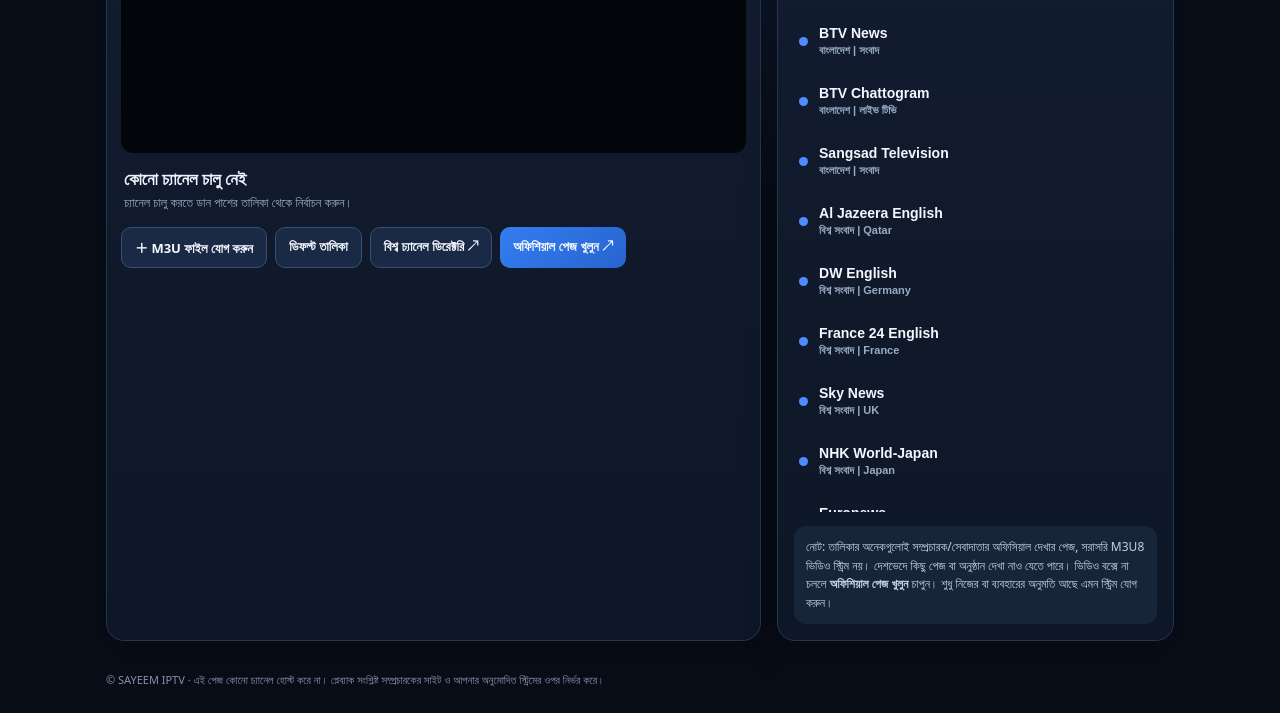
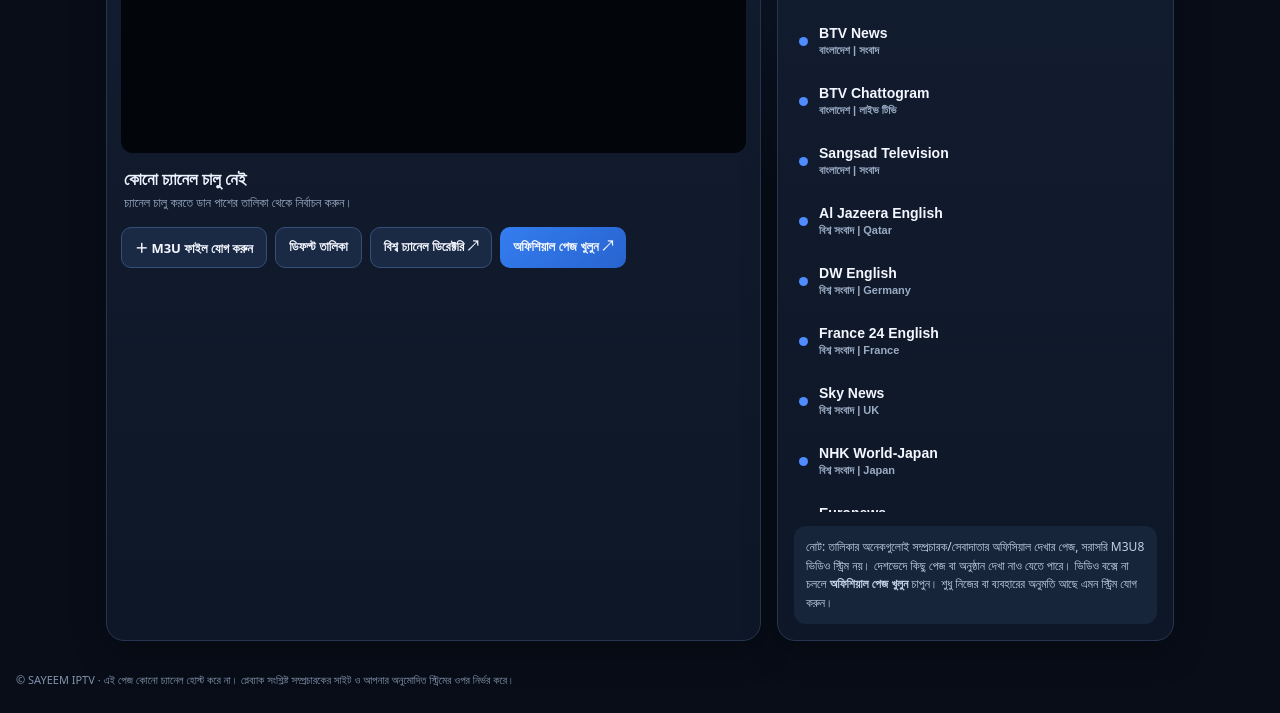
Before and after one commit to sayeem-iptv/sayeem-iptv, a plain HTML site: page index (1).html in a window 1280 px wide. Shown: the part 300-1013 px from the top of the page. Drawn offline with nearby package versions, Linux system fonts and the light colour scheme.

Commit message:
Update index (1).html

```diff
--- a/index (1).html
+++ b/index (1).html
@@ -25,7 +25,7 @@ input[type=file]{display:none}.side-head{padding:16px;border-bottom:1px solid va
 .channel:hover,.channel.active{background:#1a2a45;border-color:#35517a}.channel .dot{width:9px;height:9px;border-radius:50%;background:#4e8cff;flex:none}.channel .meta{min-width:0;flex:1}.channel b{display:block;font-size:14px;white-space:nowrap;overflow:hidden;text-overflow:ellipsis}.channel small{display:block;color:var(--muted);margin-top:3px;font-size:11px}
 .note{margin:14px 16px 16px;padding:12px;border-radius:12px;background:#17253a;color:#c2d1e6;font-size:12px;line-height:1.55}
 .status{color:#8de0bc}.empty{color:var(--muted);padding:24px;text-align:center;font-size:13px}
-footer{max-width:1100px;margin:0 auto;padding:0 16px 24px;color:#8293ad;font-size:11px;line-height:1.6}
+footer{max-width:1100pxç;margin:0 auto;padding:0 16px 24px;color:#8293ad;font-size:11px;line-height:1.6}
 @media(max-width:760px){main{grid-template-columns:1fr}.list{max-height:390px}header{padding-top:16px}}
 </style>
 </head>
```
